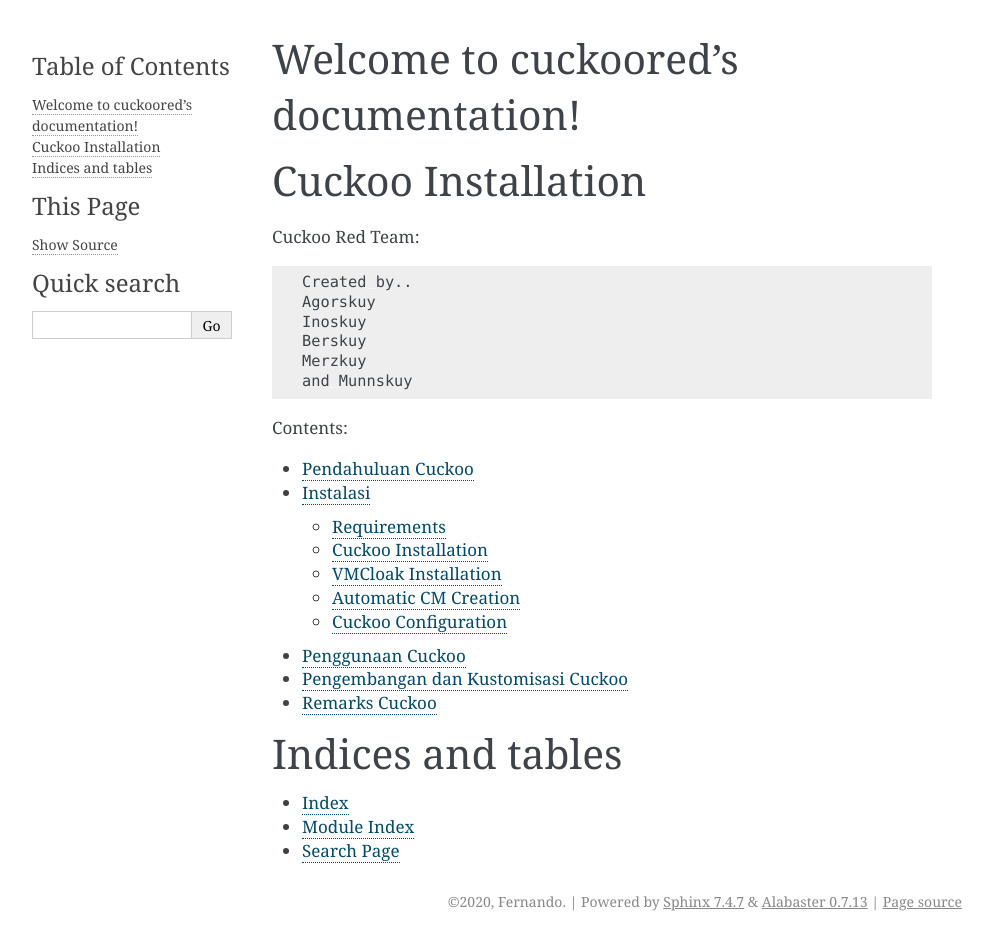
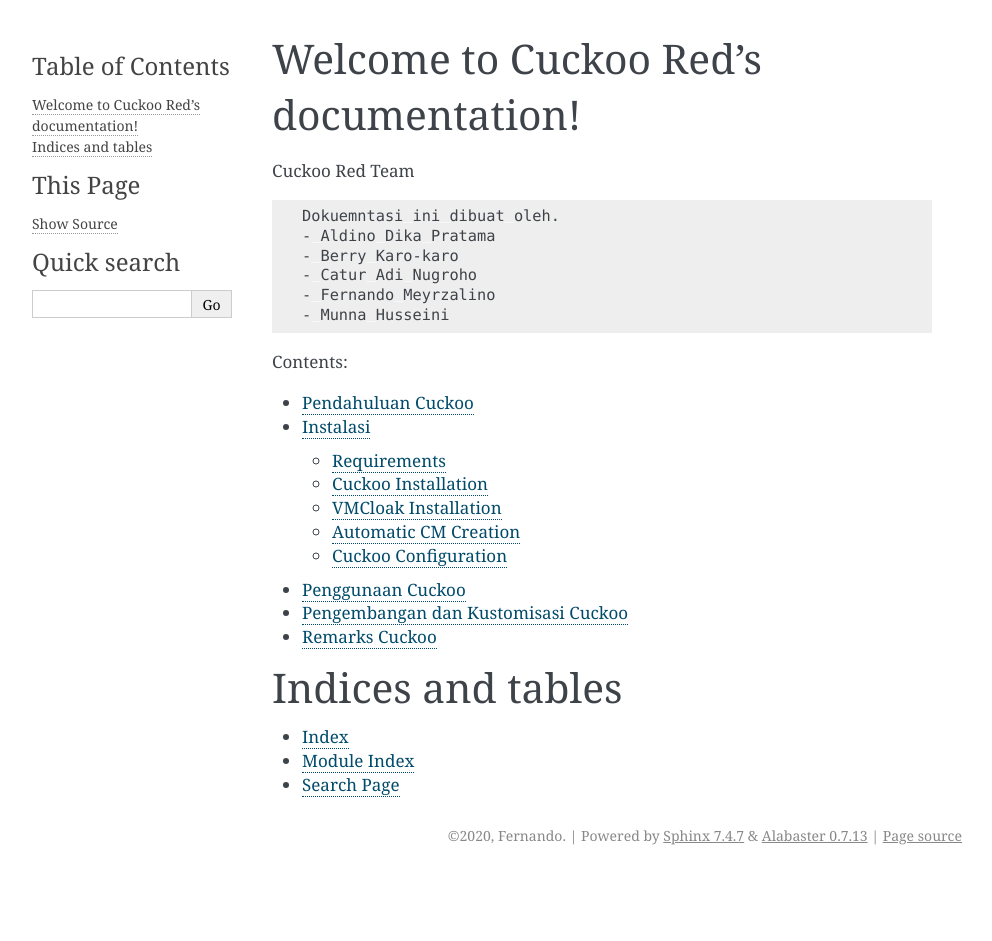
Before and after one commit to grizzvector/projecku, a Sphinx documentation site: the page built from cukoored/source/index.rst, in a window 1280 px wide. Shown: the whole page, without its empty margins (148-1140 px from the left). Built offline with Sphinx 7.4.7, drawn with Linux system fonts in a browser that asks for light colours; after the commit the page ends 900 px from its top, so only the background shows below that.

Commit message:
Update index.rst

```diff
--- a/cukoored/source/index.rst
+++ b/cukoored/source/index.rst
@@ -3,22 +3,19 @@
    You can adapt this file completely to your liking, but it should at least
    contain the root `toctree` directive.
 
-Welcome to cuckoored's documentation!
+Welcome to Cuckoo Red's documentation!
 =====================================
 
-Cuckoo Installation
-===================
-
-Cuckoo Red Team:
+Cuckoo Red Team
 
 .. code-block:: shell
 
-   Created by..
-   Agorskuy
-   Inoskuy
-   Berskuy
-   Merzkuy
-   and Munnskuy
+   Dokuemntasi ini dibuat oleh.
+   - Aldino Dika Pratama
+   - Berry Karo-karo
+   - Catur Adi Nugroho
+   - Fernando Meyrzalino
+   - Munna Husseini
 
 .. toctree::
    :maxdepth: 3
```
